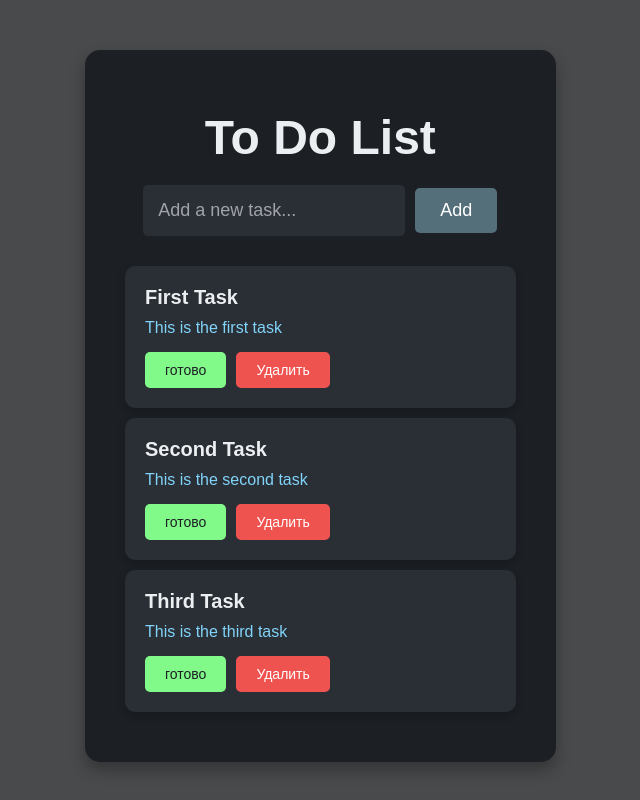
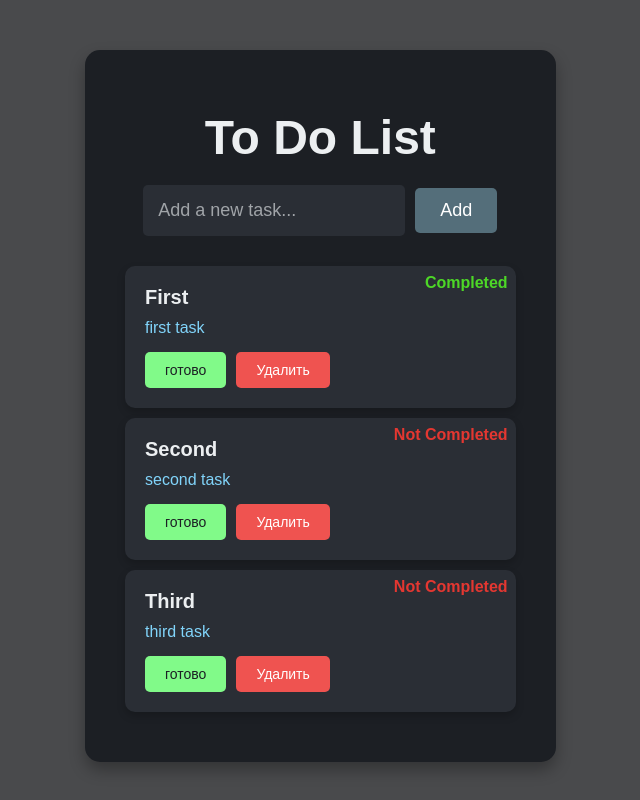
Before and after one commit to Van4ik777/React-ts, a React (Vite) app: page / in a window 1280 px wide. Shown: the whole page, without its empty margins (338-978 px from the left). Built offline with nearby package versions, Linux system fonts and the light colour scheme; the HTML template or start-up script is replaced by a standard one.

Commit message:
takNado?

```diff
--- a/src/App.tsx
+++ b/src/App.tsx
@@ -1,10 +1,10 @@
-import { ToDoMain } from "./components/ToDoMain/ToDoMain"
+import { ToDoApp } from "./components/ToDoApp/ToDoApp"
 import './App.css'
 function App() {
 
   return (
     <>
-    <ToDoMain/>
+    <ToDoApp/>
     </>
   )
 }
--- /dev/null
+++ b/src/components/ToDoApp/ToDoApp.tsx
@@ -0,0 +1,34 @@
+import { ToDoItem } from '../ToDoItem/ToDoItem'
+import './todoapp.css'
+
+interface Task {
+    id: number
+    title: string
+    text: string
+    isCompleted: boolean
+    userId: number
+}
+
+export const ToDoApp = () => {
+
+    const tasks: Task[] = [
+        {id: 1, title: 'First', text: 'first task', isCompleted: true, userId:1},
+        {id: 2, title: 'Second',text: 'second task',isCompleted: false, userId:2},
+        {id: 3, title: 'Third', text: 'third task', isCompleted: false, userId:3}
+    ]
+
+    return (
+        <div className='mainToDo'>
+            <h1>To Do List</h1>
+            <form>
+                <input className='maininput' type="text" placeholder="Add a new task..."/>
+                <button className='mainbutton' type="submit" >Add</button>
+            </form>
+            <div className="tasksMain">
+                {tasks.map(task=>(
+                    <ToDoItem id={task.id} title={task.title} text={task.text} isCompleted={task.isCompleted} userId={task.userId} />
+                ))}
+            </div>
+        </div>
+    )
+}
--- /dev/null
+++ b/src/components/ToDoItem/ToDoItem.tsx
@@ -0,0 +1,30 @@
+import './todoitem.css';
+
+interface Props{
+    id: number
+    title: string
+    text: string
+    isCompleted: boolean
+    userId: number
+}
+
+export const ToDoItem: React.FC<Props> = ({ id, title, text, isCompleted, userId}) => {
+    return (
+        <div className='task-container'>
+            <h2>{title}</h2>
+
+            <p>{text}</p>
+
+            <label
+                className={`label-container ${isCompleted ? 'completed' : 'not-completed'}`}>
+                {isCompleted ? 'Completed' : 'Not Completed'}
+            </label>
+
+            <div className="task-buttons">
+                <button>готово</button>
+                <button className="secondary">Удалить</button>
+            </div>
+
+        </div>
+    )
+}
--- a/src/components/ToDotasks/Todotasks.css
+++ b/src/components/ToDoItem/todoitem.css
@@ -1,5 +1,6 @@
 /* Основной контейнер для задачи */
 .task-container {
+    position: relative;
     background-color: #2A2E35;
     padding: 20px;
     margin: 10px 0;
@@ -18,21 +19,18 @@
     margin-bottom: 10px; /* Отступ снизу для разделения заголовка и текста */
 }
 
-/* Стили для текста */
 .task-container p {
     font-size: 16px;
     color: #81D4FA;
-    margin: 0 0 15px 0; /* Отступ снизу для разделения текста и кнопок */
-    word-wrap: break-word; /* Перенос слов на следующую строку, если не помещаются */
+    margin: 0 0 15px 0;
+    word-wrap: break-word;
 }
 
-/* Контейнер для кнопок */
 .task-buttons {
     display: flex;
-    gap: 10px; /* Разделение между кнопками */
+    gap: 10px;
 }
 
-/* Стили для кнопок */
 .task-container button {
     background-color: #81fa89;
     color: #1C1F24;
@@ -59,3 +57,20 @@
     background-color: #E53935;
     transform: translateY(-2px);
 }
+
+.label-container {
+    position: absolute;
+    top: 0;
+    right: 0;
+    font-size: 1rem;
+    font-weight: bold;
+    color: #c33c37;
+    margin: 0.5rem;
+}
+.completed {
+    color: #4dd727;
+}
+
+.not-completed {
+color: #e43731;
+}
--- a/src/components/ToDoMain/ToDoMain.tsx
+++ /dev/null
@@ -1,31 +0,0 @@
-import { ToDoTasks } from '../ToDotasks/ToDotasks'
-import './todomain.css'
-
-interface Task {
-    title: string
-    text: string
-}
-
-export const ToDoMain = () => {
-
-    const tasks: Task[] = [
-        {title: 'First Task', text: 'This is the first task' },
-        {title: 'Second Task', text: 'This is the second task' },
-        {title: 'Third Task', text: 'This is the third task' }
-    ]
-
-    return (
-        <div className='mainToDo'>
-            <h1>To Do List</h1>
-            <form>
-                <input className='maininput' type="text" placeholder="Add a new task..."/>
-                <button className='mainbutton' type="submit" >Add</button>
-            </form>
-            <div className="tasksMain">
-                {tasks.map(task=>(
-                    <ToDoTasks title={task.title} text={task.text} />
-                ))}
-            </div>
-        </div>
-    )
-}
--- a/src/components/ToDotasks/ToDotasks.tsx
+++ /dev/null
@@ -1,19 +0,0 @@
-import './Todotasks.css';
-
-interface Props{
-    title: string
-    text: string
-}
-
-export const ToDoTasks: React.FC<Props> = ({ title, text }) => {
-    return (
-        <div className='task-container'>
-            <h2>{title}</h2>
-            <p>{text}</p>
-            <div className="task-buttons">
-                <button>готово</button>
-                <button className="secondary">Удалить</button>
-            </div>
-        </div>
-    )
-}
```
Also changed, not shown: src/components/ToDoApp/todoapp.css (renamed from src/components/ToDoMain/todomain.css).
